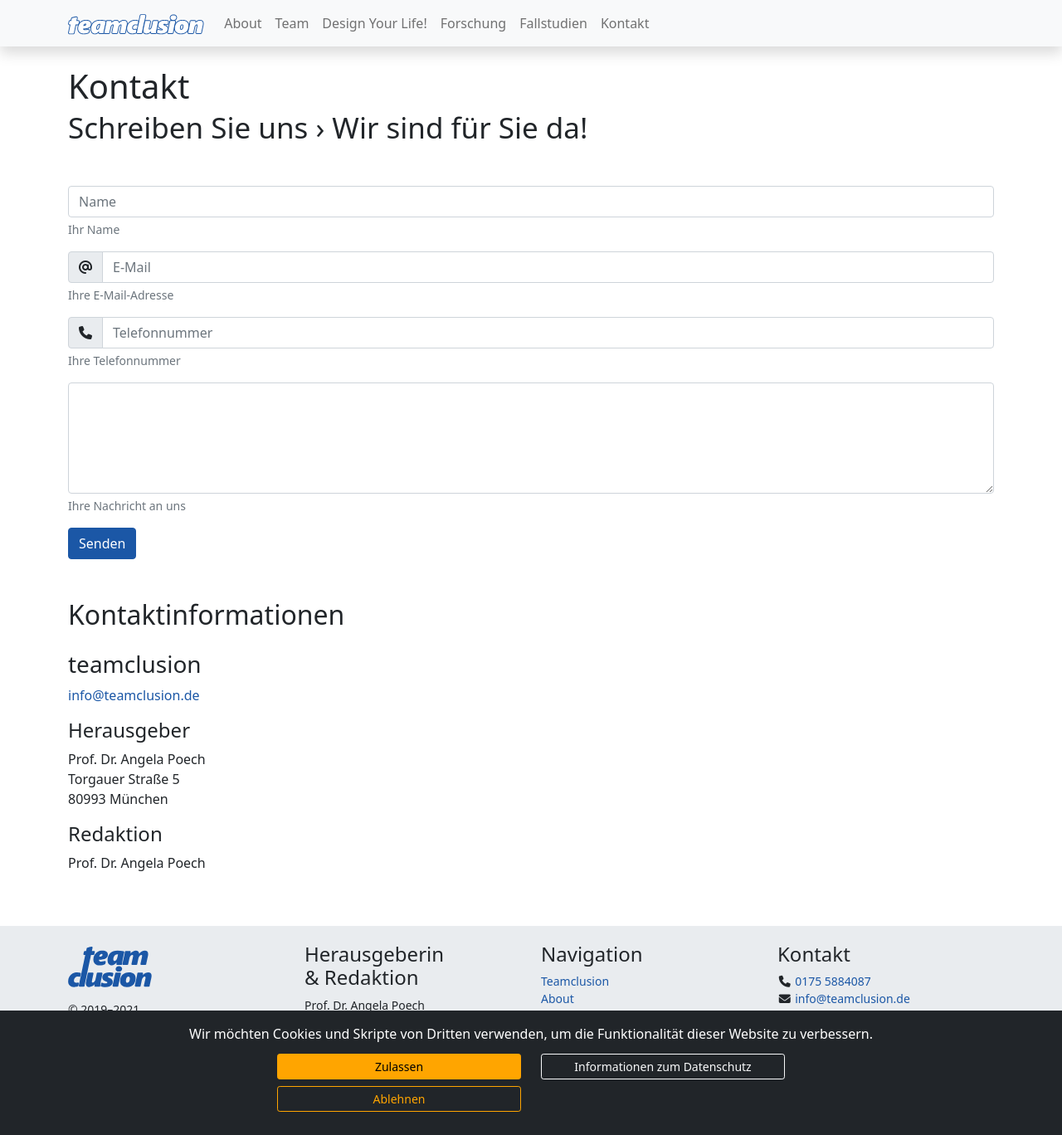
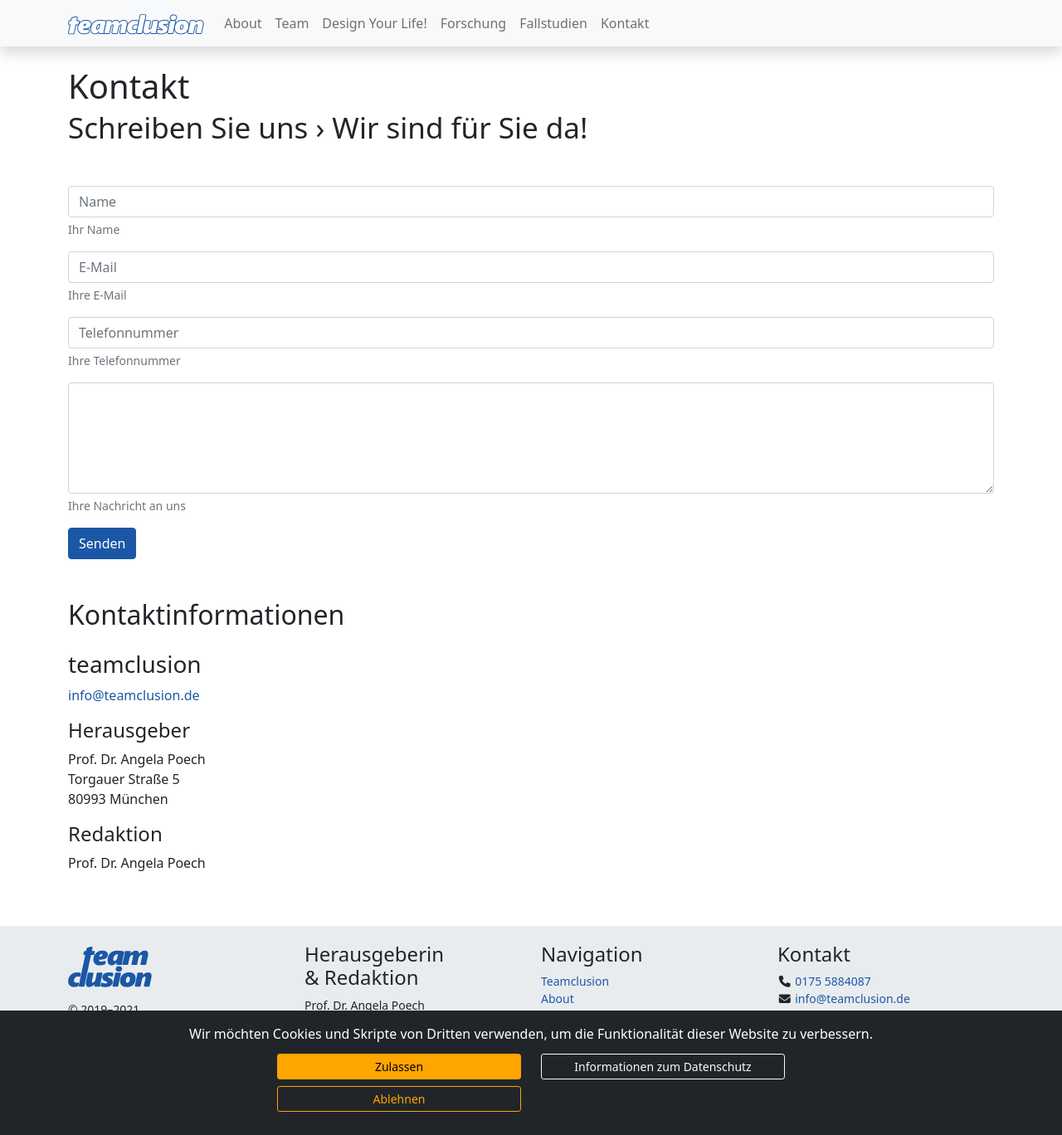
Before and after one commit to teamclusion/website, a Jekyll site: the page built from kontakt.html, in a window 1280 px wide and 1368 px high. Shown: the whole window at 83% size. Built offline with Jekyll 4.4.1, drawn with Linux system fonts in a browser that asks for light colours; nearby versions of some CDN libraries; grey boxes are pictures that could not be loaded.

Commit message:
Anpassungen

```diff
--- a/kontakt.html
+++ b/kontakt.html
@@ -15,10 +15,28 @@ subtitle: Schreiben Sie uns &rsaquo; Wir sind für Sie da!
       <div class="mb-3">
         <!-- <label for="name" class="form-label">Ihr Name</label> -->
         <div class="input-group">
-        <input id="name" name="name" placeholder="Name" type="text" autocomplete="name" aria-describedby="namelHelp" required="required" class="form-control">
+        <input id="name" placeholder="Name" type="text" autocomplete="name" aria-describedby="namelHelp" required="required" class="form-control">
         </div>
         <div id="nameHelp" class="form-text">Ihr Name</div>
       </div>
+
+      <div class="mb-3">
+        <!-- <label for="name" class="form-label">Ihr Name</label> -->
+        <div class="input-group">
+        <input id="email" placeholder="E-Mail" type="email" autocomplete="email" aria-describedby="emailHelp" required="required" class="form-control">
+        </div>
+        <div id="emailHelp" class="form-text">Ihre E-Mail</div>
+      </div>
+
+      <div class="mb-3">
+        <!-- <label for="name" class="form-label">Ihr Name</label> -->
+        <div class="input-group">
+        <input id="tel" placeholder="Telefonnummer" type="tel" autocomplete="tel" aria-describedby="tellHelp" required="required" class="form-control">
+        </div>
+        <div id="telHelp" class="form-text">Ihre Telefonnummer</div>
+      </div>
+
+      {% comment %}
 
       <div class="mb-3">
         <!-- <label for="email" class="form-label">Ihre E-Mail-Adresse</label> -->
@@ -37,6 +55,8 @@ subtitle: Schreiben Sie uns &rsaquo; Wir sind für Sie da!
         </div>
         <div id="tellHelp" class="form-text">Ihre Telefonnummer</div>
       </div>
+
+      {% endcomment %}
 
       {% comment %}
       <div class="form-group d-none">
```
